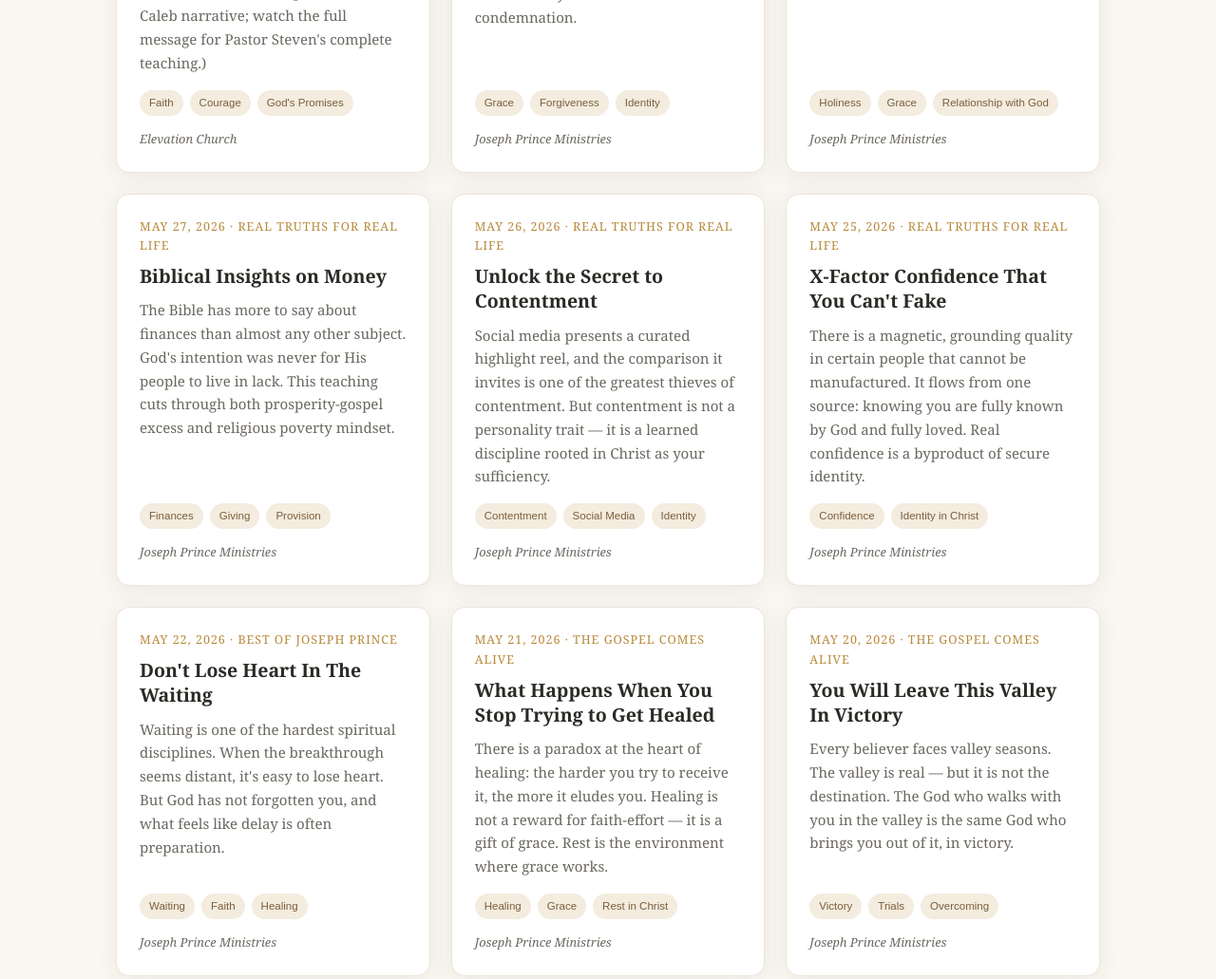
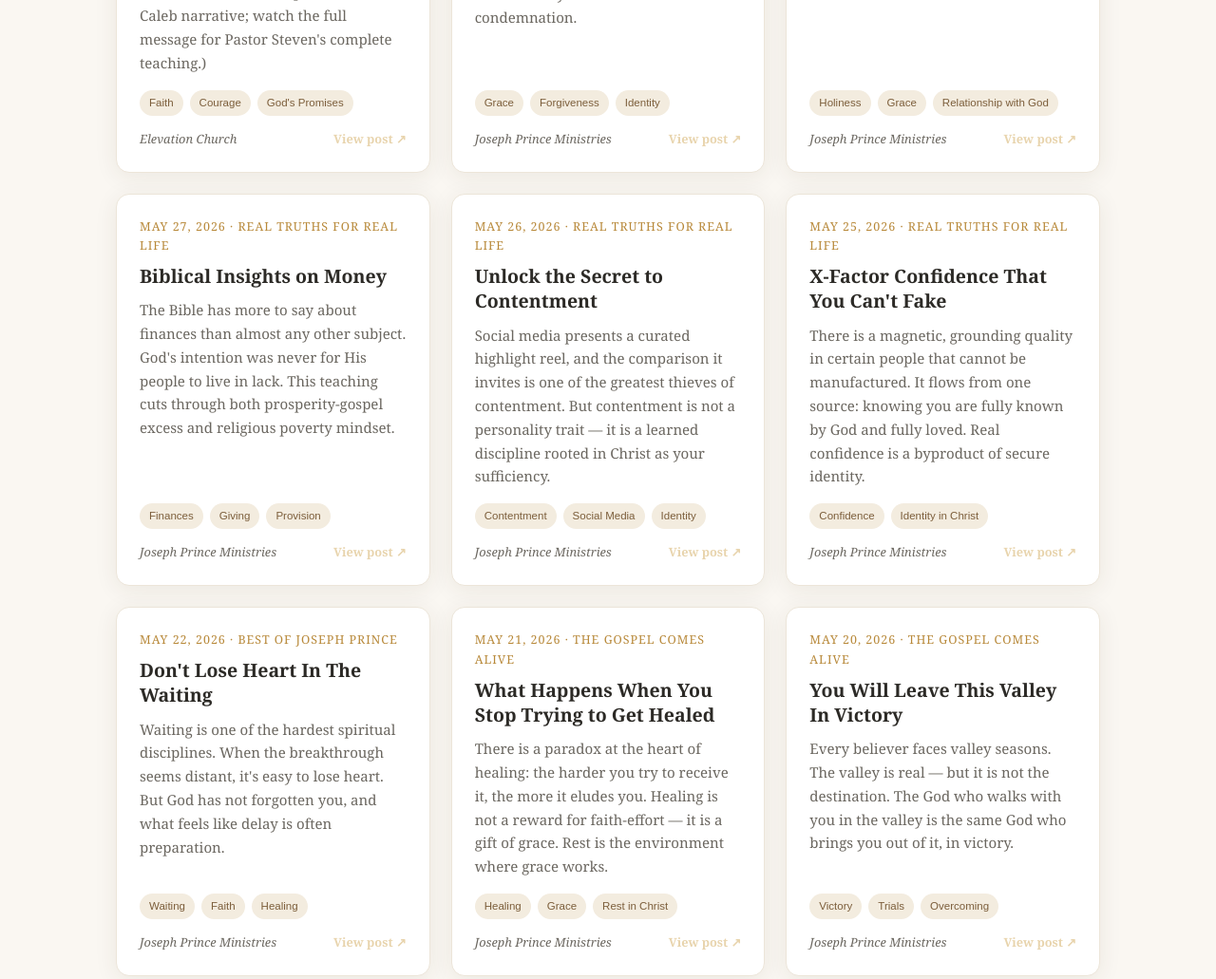
Before and after one commit to Joyclyn2211/abundantgrace, a plain HTML site: page index.html in a window 1280 px wide. Shown: the part 1000-2031 px from the top of the page at 95% size. Drawn offline with Linux system fonts and the light colour scheme.

Commit message:
Add View post link to each sermon card

```diff
--- a/app.js
+++ b/app.js
@@ -55,7 +55,12 @@
         <h3>${s.title}</h3>
         <div class="core">${s.core}</div>
         <div class="tags">${s.themes.map(t => `<span class="tag">${t}</span>`).join("")}</div>
-        <div class="src">${sourceName(s.source)}</div>`;
+        <div class="card-foot">
+          <span class="src">${sourceName(s.source)}</span>
+          <a class="post-link" href="${s.watch}" target="_blank" rel="noopener">View post ↗</a>
+        </div>`;
+      const link = card.querySelector(".post-link");
+      if (link) link.onclick = e => e.stopPropagation();
       grid.appendChild(card);
     });
   }
--- a/styles.css
+++ b/styles.css
@@ -114,7 +114,10 @@
   font-size: 0.72rem; padding: 4px 10px; border-radius: 20px;
   background: #f3ecdf; color: var(--accent); font-family: sans-serif;
 }
-.card .src { margin-top: 14px; font-size: 0.8rem; color: var(--muted); font-style: italic; }
+.card-foot { margin-top: 14px; display: flex; align-items: center; justify-content: space-between; gap: 10px; }
+.card-foot .src { font-size: 0.8rem; color: var(--muted); font-style: italic; }
+.post-link { font-size: 0.8rem; font-weight: 600; color: var(--gold-soft); text-decoration: none; white-space: nowrap; }
+.post-link:hover { text-decoration: underline; }
 
 /* ---------- Modal / detail ---------- */
 .overlay {
```
